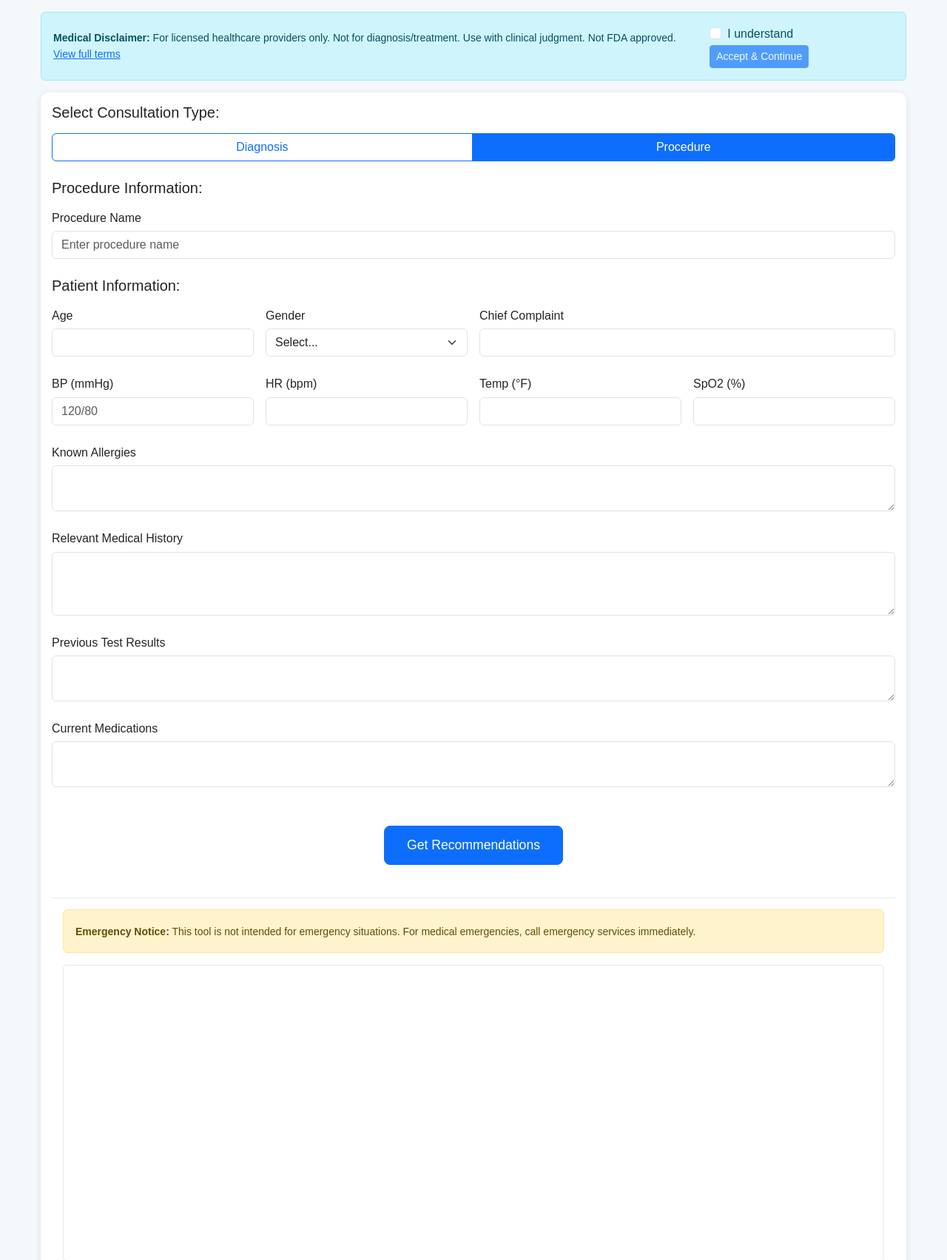
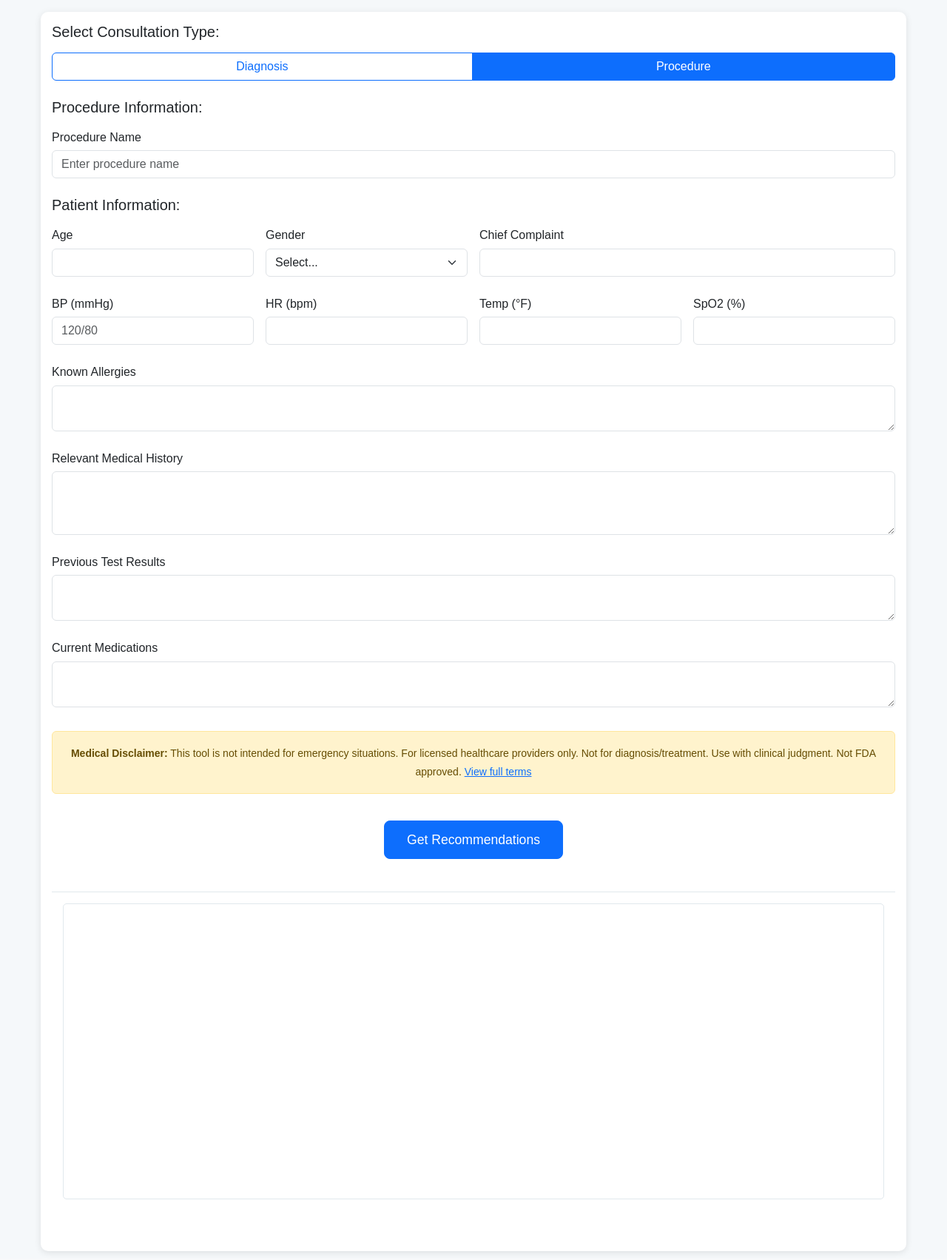
Before and after one commit to fsohail3/provider-app, a Flask app: page / in a window 1280 px wide. Shown: the part 68-1771 px from the top of the page at 74% size. Run offline with Flask 3, Linux system fonts and the light colour scheme; the visitor is signed in with stand-in values (Sample User, id 1); some libraries are stand-ins or nearby versions.

Commit message:
fix: UI and form submission improvements - Remove redundant medical disclaimer - Move disclaimer before submit button - Fix form submission handling

```diff
--- a/static/js/main.js
+++ b/static/js/main.js
@@ -1,8 +1,8 @@
 document.addEventListener('DOMContentLoaded', function() {
     const chatForm = document.getElementById('chat-form');
+    const patientForm = document.getElementById('patient-form');
     const userInput = document.getElementById('user-input');
     const messagesArea = document.getElementById('chat-messages');
-    const patientForm = document.getElementById('patient-form');
     const procedureSection = document.getElementById('procedure-section');
     const newRequestButton = document.getElementById('new-request');
     const submitButton = document.getElementById('submit-button');
@@ -41,40 +41,26 @@ document.addEventListener('DOMContentLoaded', function() {
         document.getElementById('diagnosis-section').style.display = 'none';
     });
 
-    // Add click handler for main submit button
-    submitButton.addEventListener('click', function(e) {
-        if (validateForm()) {
-            chatForm.dispatchEvent(new Event('submit'));
-        } else {
-            addMessage('assistant', 'Please fill in all required fields before submitting.');
-        }
-    });
-
-    chatForm.addEventListener('submit', async function(e) {
+    // Handle form submission
+    patientForm.addEventListener('submit', async function(e) {
         e.preventDefault();
 
-        const userInput = document.getElementById('user-input');
+        if (!validateForm()) {
+            addMessage('assistant', 'Please fill in all required fields before submitting.');
+            return;
+        }
+
         const buttonText = submitButton.querySelector('.button-text');
-        const isInitialQuery = userInput.style.display === 'none';
 
         // Generate initial query based on consultation type
-        let message = '';
-        if (isInitialQuery) {
-            const consultationType = document.querySelector('input[name="consultation-type"]:checked').value;
-            if (consultationType === 'diagnosis') {
-                message = 'Please provide diagnosis recommendations based on the provided information.';
-            } else {
-                const procedureName = document.getElementById('procedure-name').value;
-                message = `Please provide procedure guidelines and checklist for ${procedureName}.`;
-            }
-        } else {
-            message = userInput.value.trim();
-            if (!message) return;
-        }
+        const consultationType = document.querySelector('input[name="consultation-type"]:checked').value;
+        const message = consultationType === 'diagnosis'
+            ? 'Please provide diagnosis recommendations based on the provided information.'
+            : `Please provide procedure guidelines and checklist for ${document.getElementById('procedure-name').value}.`;
 
         // Collect patient information
         const patientInfo = {
-            consultationType: document.querySelector('input[name="consultation-type"]:checked').value,
+            consultationType: consultationType,
             procedureName: document.getElementById('procedure-name').value,
             age: document.getElementById('patient-age').value,
             gender: document.getElementById('patient-gender').value,
@@ -93,9 +79,6 @@ document.addEventListener('DOMContentLoaded', function() {
 
         // Add user message to chat
         addMessage('user', message);
-        if (!isInitialQuery) {
-            userInput.value = '';
-        }
 
         // Show loading state
         const spinner = submitButton.querySelector('.spinner-border');
@@ -115,7 +98,6 @@ document.addEventListener('DOMContentLoaded', function() {
             const data = await response.json();
 
             if (data.show_payment) {
-                // Show payment container
                 document.getElementById('payment-container').style.display = 'block';
                 return;
             }
@@ -123,7 +105,6 @@ document.addEventListener('DOMContentLoaded', function() {
             // Add assistant response to chat and update history
             addMessage('assistant', data.response);
 
-            // Show remaining queries if in trial
             if (data.queries_remaining !== null) {
                 addMessage('system', `You have ${data.queries_remaining} out of 10 free queries remaining.`);
             }
@@ -131,13 +112,10 @@ document.addEventListener('DOMContentLoaded', function() {
             chatHistory.push({ role: 'user', content: message });
             chatHistory.push({ role: 'assistant', content: data.response });
 
-            // Show input field after first response
-            if (isInitialQuery) {
-                userInput.style.display = 'block';
-                followUpButton.style.display = 'block';
-                submitButton.style.display = 'none';
-                buttonText.textContent = 'Send';
-            }
+            // Show follow-up input field
+            userInput.style.display = 'block';
+            followUpButton.style.display = 'block';
+            submitButton.style.display = 'none';
 
         } catch (error) {
             console.error('Error:', error);
@@ -145,9 +123,7 @@ document.addEventListener('DOMContentLoaded', function() {
         } finally {
             submitButton.disabled = false;
             spinner.classList.add('d-none');
-            if (isInitialQuery) {
-                buttonText.textContent = 'Send';
-            }
+            buttonText.textContent = 'Get Recommendations';
         }
     });
 
--- a/templates/index.html
+++ b/templates/index.html
@@ -20,21 +20,6 @@
                 </div>
             </div>
         </nav>
-
-        <!-- Compact Disclaimer with Accept Button -->
-        <div class="alert alert-info mb-3 d-flex align-items-center justify-content-between">
-            <small>
-                <strong>Medical Disclaimer:</strong> For licensed healthcare providers only. Not for diagnosis/treatment. Use with clinical judgment.
-                Not FDA approved. <a href="{{ url_for('terms') }}">View full terms</a>
-            </small>
-            <div class="ms-3">
-                <div class="form-check form-check-inline">
-                    <input type="checkbox" id="consentCheckbox" class="form-check-input">
-                    <label class="form-check-label" for="consentCheckbox">I understand</label>
-                </div>
-                <button id="acceptConsent" class="btn btn-primary btn-sm" disabled>Accept & Continue</button>
-            </div>
-        </div>
 
         <div class="main-container">
             <!-- Type Selection -->
@@ -126,7 +111,16 @@
 
             <!-- Submit Button Area -->
             <div class="text-center mb-4">
-                <button type="button" class="btn btn-primary btn-lg" id="submit-button">
+                <!-- Medical Disclaimer -->
+                <div class="alert alert-warning mb-3">
+                    <small>
+                        <strong>Medical Disclaimer:</strong> This tool is not intended for emergency situations.
+                        For licensed healthcare providers only. Not for diagnosis/treatment. Use with clinical judgment.
+                        Not FDA approved. <a href="{{ url_for('terms') }}">View full terms</a>
+                    </small>
+                </div>
+
+                <button type="submit" class="btn btn-primary btn-lg" id="submit-button" form="patient-form">
                     <span class="spinner-border spinner-border-sm d-none" role="status" aria-hidden="true"></span>
                     <span class="button-text">Get Recommendations</span>
                 </button>
@@ -134,12 +128,6 @@
 
             <!-- Chat Interface -->
             <div class="chat-container">
-                <div class="alert alert-warning mb-3">
-                    <small>
-                        <strong>Emergency Notice:</strong> This tool is not intended for emergency situations.
-                        For medical emergencies, call emergency services immediately.
-                    </small>
-                </div>
                 <div id="chat-messages" class="messages-area"></div>
 
                 <div class="input-area">
```
